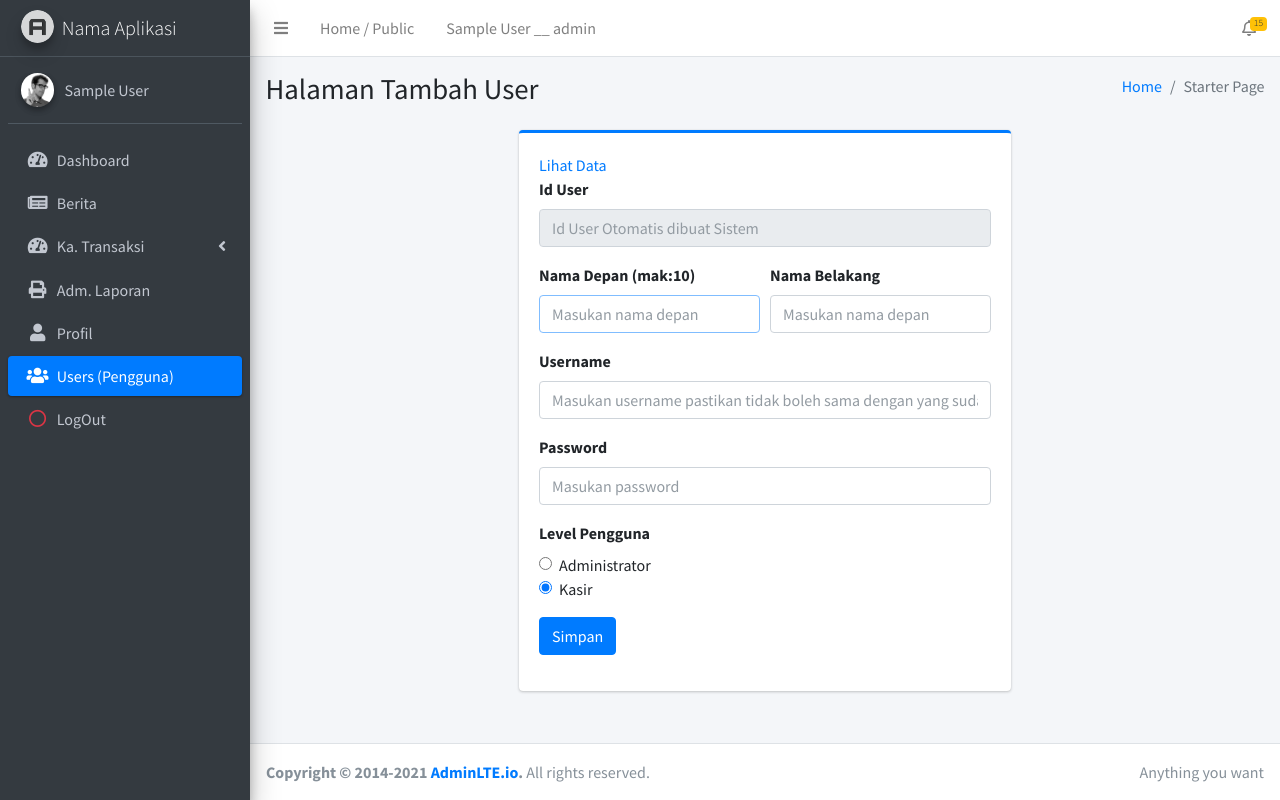
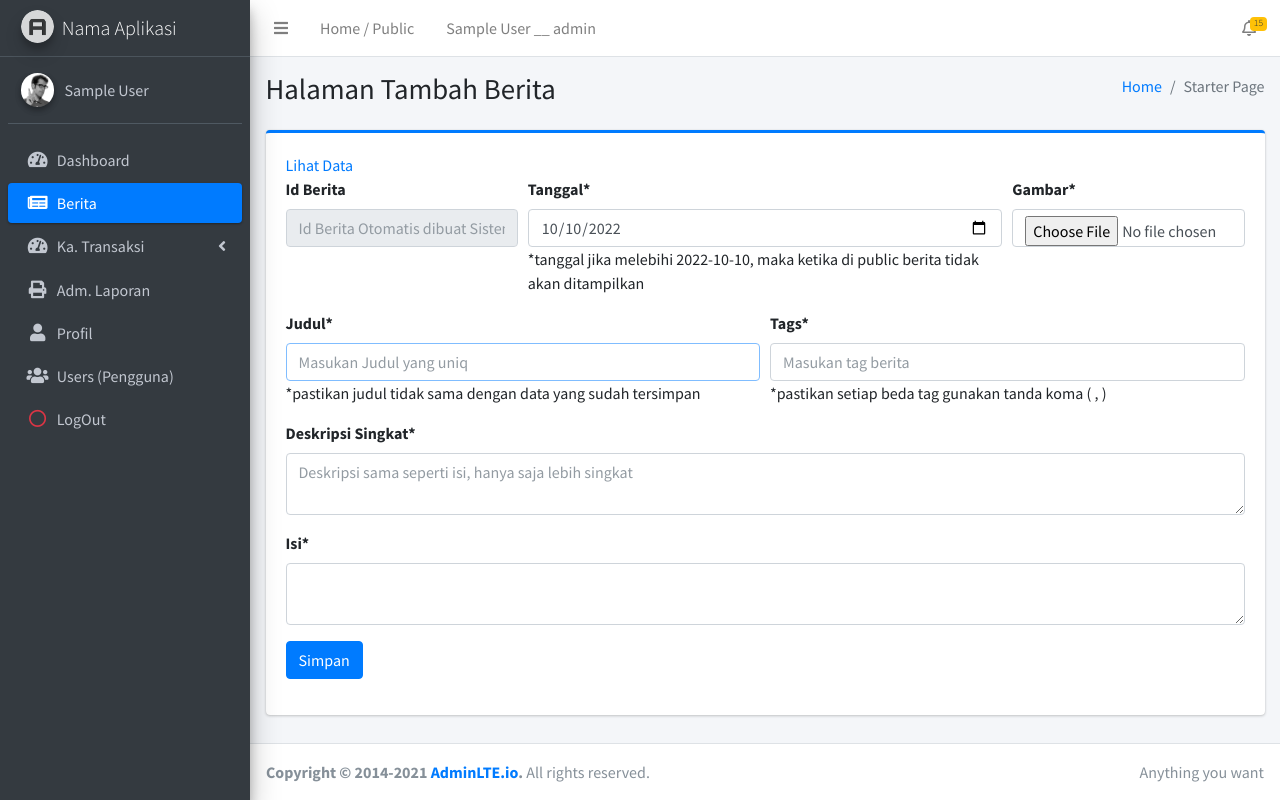
Before and after one commit to zuzubaidillah/ci3-perhitungan-laba, a CodeIgniter app: page /ci3-perhitungan-laba/admin/berita/add in a window 1280 px wide. Run offline with CodeIgniter, Linux system fonts and the light colour scheme; the visitor is signed in with stand-in values (Sample User, id 1); some libraries are stand-ins or nearby versions.

Commit message:
membuat tampilan tambah berita

```diff
--- a/application/controllers/admin/Berita.php
+++ b/application/controllers/admin/Berita.php
@@ -27,10 +27,10 @@ class Berita extends CI_Controller
 
 	public function add()
 	{
-		$data['head_title'] = "Tambah User Pengguna - Admin";
+		$data['head_title'] = "Tambah Berita - Admin";
 
 		$this->load->view('admin/headerv', $data);
-		$this->load->view('admin/users/addv');
+		$this->load->view('admin/berita/addv');
 		$this->load->view('admin/footerv');
 	}
 
--- a/application/views/admin/berita/addv.php
+++ b/application/views/admin/berita/addv.php
@@ -5,7 +5,7 @@
         <div class="container-fluid">
             <div class="row mb-2">
                 <div class="col-sm-6">
-                    <h1 class="m-0">Halaman Tambah User</h1>
+                    <h1 class="m-0">Halaman Tambah Berita</h1>
                 </div><!-- /.col -->
                 <div class="col-sm-6">
                     <ol class="breadcrumb float-sm-right">
@@ -22,48 +22,60 @@
     <div class="content">
         <div class="container-fluid">
             <div class="row justify-content-center">
-                <div class="col-lg-6">
+                <div class="col-lg-12">
 
                     <div class="card card-primary card-outline">
                         <div class="card-body">
-                            <a href="<?= base_url(); ?>admin/users" class="card-link">Lihat Data</a>
+                            <a href="<?= base_url(); ?>admin/berita" class="card-link">Lihat Data</a>
 
-                            <form action="<?= base_url(); ?>admin/users/proses_add" method="post">
+                            <form action="<?= base_url(); ?>admin/berita/proses_add" method="post">
 
-                                <div class="form-group">
-                                    <label for="">Id User</label>
-                                    <input type="text" class="form-control" placeholder="Id User Otomatis dibuat Sistem" readonly>
+                                <div class="form-row">
+                                    <div class="form-group col-md-3">
+                                        <label for="">Id Berita</label>
+                                        <input type="text" class="form-control"
+                                            placeholder="Id Berita Otomatis dibuat Sistem" readonly>
+                                    </div>
+                                    <div class="form-group col-md-6">
+                                        <label for="tanggal">Tanggal*</label>
+                                        <input value="<?= date('Y-m-d') ?>" type="date" class="form-control"
+                                            id="tanggal" name="tanggal" required>
+                                        <div class="">*tanggal jika melebihi <?= date('Y-m-d') ?>, maka ketika di public
+                                            berita
+                                            tidak akan ditampilkan</div>
+                                    </div>
+                                    <div class="form-group col-md-3">
+                                        <label for="gambar">Gambar*</label>
+                                        <input type="file" class="form-control" id="gambar" name="gambar"
+                                            placeholder="Upload Gambar" required>
+                                    </div>
                                 </div>
 
                                 <div class="form-row">
                                     <div class="form-group col-md-6">
-                                        <label for="namaDepan">Nama Depan (mak:10)</label>
-                                        <input maxlength="10" type="text" class="form-control" id="namaDepan" name="namaDepan" placeholder="Masukan nama depan" autofocus required>
+                                        <label for="judul">Judul*</label>
+                                        <input maxlength="150" type="text" class="form-control" id="judul" name="judul"
+                                            placeholder="Masukan Judul yang uniq" autofocus required>
+                                        <div class="">*pastikan judul tidak sama dengan data yang sudah tersimpan</div>
                                     </div>
                                     <div class="form-group col-md-6">
-                                        <label for="namaBelakang">Nama Belakang</label>
-                                        <input type="text" class="form-control" id="namaBelakang" name="namaBelakang" placeholder="Masukan nama depan" required>
+                                        <label for="tag">Tags*</label>
+                                        <input type="text" class="form-control" id="tag" name="tag"
+                                            placeholder="Masukan tag berita" required>
+                                        <div class="">*pastikan setiap beda tag gunakan tanda koma ( , )</div>
                                     </div>
-                                </div>
-                                <div class="form-group">
-                                    <label for="u">Username</label>
-                                    <input type="text" class="form-control" id="u" name="u" placeholder="Masukan username pastikan tidak boleh sama dengan yang sudah ada" required>
-                                </div>
-                                <div class="form-group">
-                                    <label for="p">Password</label>
-                                    <input type="password" class="form-control" id="p" name="p" placeholder="Masukan password" required>
                                 </div>
 
                                 <div class="form-group">
-                                    <label>Level Pengguna</label>
-                                    <div class="form-check">
-                                        <input value="administrator" class="form-check-input" type="radio" name="level" id="administrator">
-                                        <label class="form-check-label" for="administrator">Administrator</label>
+                                    <label for="deskripsi_singkat">Deskripsi Singkat*</label>
+                                    <textarea maxlength="150" type="text" class="form-control" id="deskripsi_singkat"
+                                        name="deskripsi_singkat"
+                                        placeholder="Deskripsi sama seperti isi, hanya saja lebih singkat"
+                                        required></textarea>
                                 </div>
-                                    <div class="form-check">
-                                        <input value="kasir" class="form-check-input" type="radio" name="level" checked="" id="kasir">
-                                        <label class="form-check-label" for="kasir">Kasir</label>
-                                    </div>
+                                <div class="form-group">
+                                    <label for="isi">Isi*</label>
+                                    <textarea type="text" class="form-control" id="isi" name="isi" required></textarea>
                                 </div>
 
                                 <div class="form-group">
```
Lines whose indentation alone changed are shown as unchanged.
